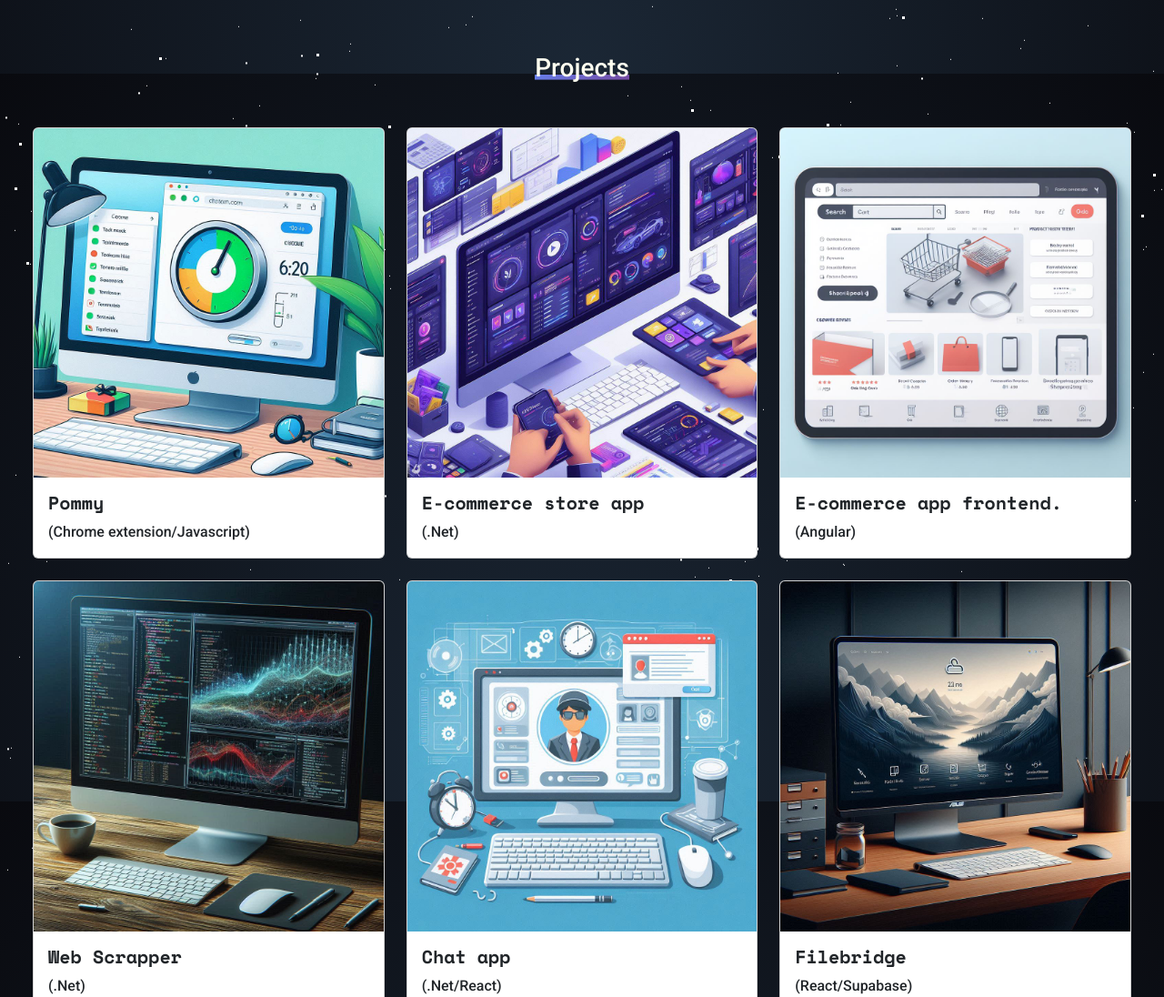
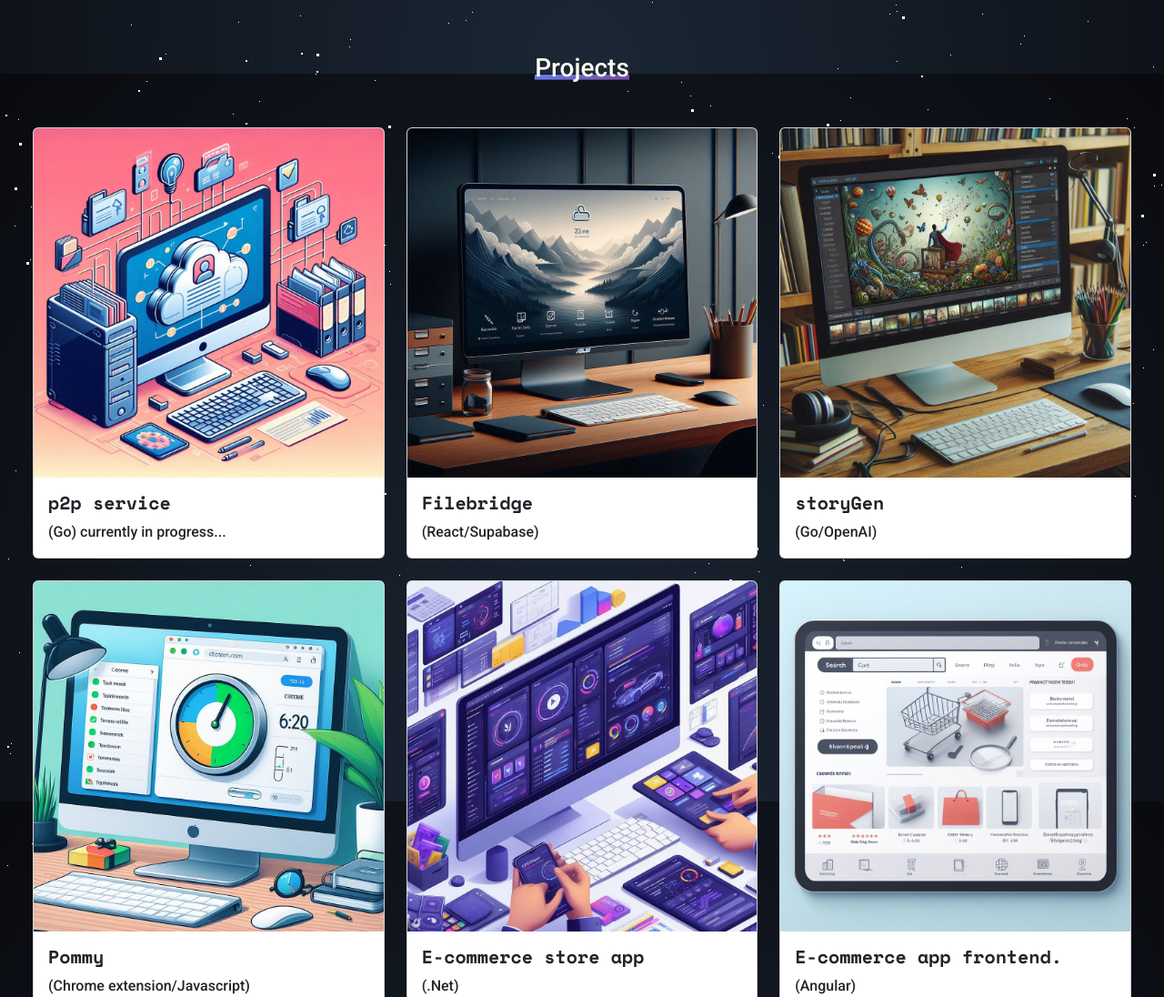
Before and after one commit to thatsBruno/portfolio.io, a website built with Vite: page index.html in a window 1280 px wide. Shown: the part 1519-2615 px from the top of the page at 91% size. Built offline with nearby package versions, Linux system fonts and the light colour scheme; files whose address does not match are found by name; a web font is replaced by a local one.

Commit message:
added new projects

```diff
--- a/index.html
+++ b/index.html
@@ -22,6 +22,7 @@
 
       gtag('config', 'G-NZY8TQ11XD');
     </script>
+    <!-- End Google tag (gtag.js) -->
   </head>
   <!-- Navbar -->
   <div class="div" id="top">
@@ -145,6 +146,66 @@
     <!-- Projects -->
     <h3 class="text-center mb-4"><span class="experience-title">Projects</span></h3>
     <div class="row row-cols-1 row-cols-md-3 g-4 m-4" id="projects">
+      <!-- p2p server-->
+      <div class="col">
+        <div class="card">
+          <a
+            href="https://github.com/thatsBruno/p2p-golang"
+            target="_blank">
+            <img
+              src="p2p.jpeg"
+              class="card-img-top"
+              alt="storyGen"
+            />
+          </a>
+          <div class="card-body h-100">
+            <h5 class="card-title">p2p service</h5>
+            <span class="card-text">
+              (Go) currently in progress...
+            </span>
+          </div>
+        </div>
+      </div>
+      <!-- Filebridge-->
+      <div class="col">
+        <div class="card">
+          <a
+          href="https://github.com/thatsBruno/filebridge"
+          target="_blank">
+          <img
+          src="filebridge.jpeg"
+          class="card-img-top"
+          alt="filebridge"
+          />
+        </a>
+        <div class="card-body h-100">
+          <h5 class="card-title">Filebridge</h5>
+          <span class="card-text">
+            (React/Supabase)
+          </span>
+        </div>
+      </div>
+    </div>
+    <!-- storyGen-->
+    <div class="col">
+      <div class="card">
+        <a
+        href="https://github.com/thatsBruno/storyGen"
+        target="_blank">
+        <img
+        src="storyGen.jpeg"
+        class="card-img-top"
+        alt="storyGen"
+        />
+      </a>
+      <div class="card-body h-100">
+        <h5 class="card-title">storyGen</h5>
+        <span class="card-text">
+          (Go/OpenAI)
+        </span>
+      </div>
+    </div>
+  </div>
   <!-- Pommy -->
   <div class="col">
     <div class="card">
@@ -241,26 +302,6 @@
           </div>
         </div>
       </div>
-      <!-- Filebridge-->
-      <div class="col">
-        <div class="card">
-          <a
-            href="https://github.com/thatsBruno/filebridge"
-            target="_blank">
-            <img
-              src="filebridge.jpeg"
-              class="card-img-top"
-              alt="filebridge"
-            />
-          </a>
-          <div class="card-body h-100">
-            <h5 class="card-title">Filebridge</h5>
-            <span class="card-text">
-              (React/Supabase)
-            </span>
-          </div>
-        </div>
-      </div>
     </div>
       <!-- script -->
     <script src="src/index.js"></script>
```
Also changed, not shown: p2p.jpeg (added), storyGen.jpeg (added). Lines whose indentation alone changed are shown as unchanged.
